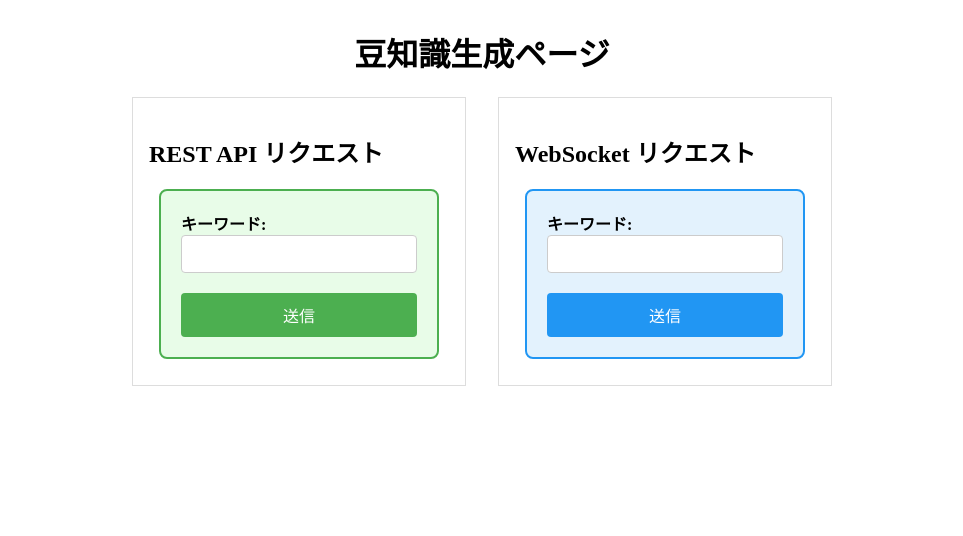
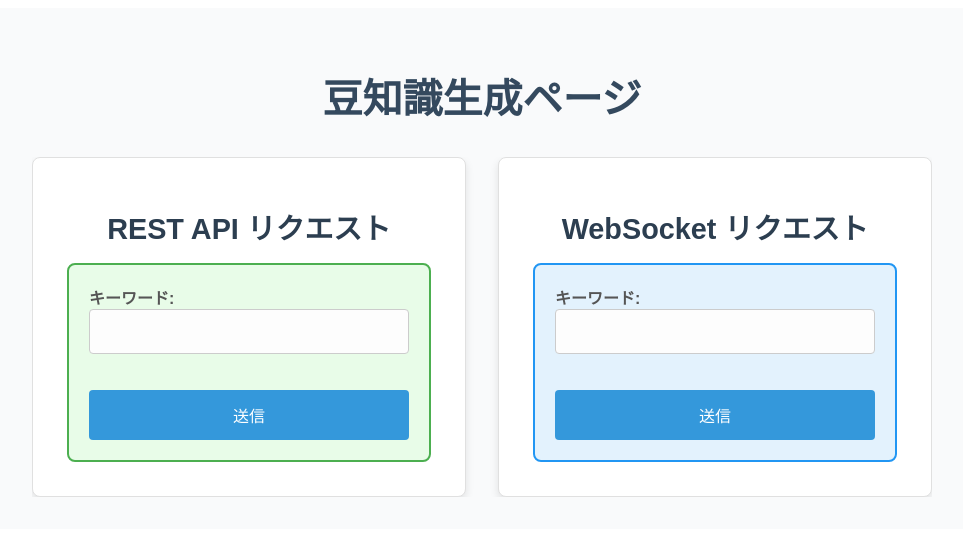
Before and after one commit to pinguksk109/react-generate-client, a React (Create React App) app: page / in a window 1280 px wide. Shown: the top 536 px of the page, without its empty margins (158-1121 px from the left). Built offline with nearby package versions, Linux system fonts and the light colour scheme; no server answers.

Commit message:
画面の見た目の部分を修正

```diff
--- a/src/App.jsx
+++ b/src/App.jsx
@@ -1,5 +1,5 @@
 import React from "react";
-import GenerateForm from "./components/GnerateForm";
+import GenerateForm from "./components/GenerateForm";
 
 const App = () => {
     return (
--- a/src/components/GnerateForm.jsx
+++ b/src/components/GenerateForm.jsx
@@ -1,5 +1,5 @@
 import React from "react";
-import RestApiForm from "./RestApiForm";
+import RestApiForm from "./RestApiForm.jsx";
 import WebSocketForm from "./WebSocketForm.jsx";
 import "./GenerateForm.scss";
 
--- a/src/components/GenerateForm.scss
+++ b/src/components/GenerateForm.scss
@@ -2,19 +2,105 @@
   display: flex;
   flex-direction: column;
   align-items: center;
+  padding: 2rem;
+  font-family: "Arial", sans-serif;
+  background-color: #f9fafb;
+
+  h1 {
+    font-size: 2.5rem;
+    margin-bottom: 2rem;
+    color: #34495e;
+    text-align: center;
   }
 
   .forms-container {
     display: flex;
+    flex-wrap: nowrap;
     gap: 2rem;
+    justify-content: center;
+    width: 100%;
+    max-width: 900px;
+    overflow-x: auto;
   }
 
   .form-section {
-  border: 1px solid #ddd;
-  padding: 1rem;
-  width: 300px;
+    background-color: #ffffff;
+    border: 1px solid #e0e0e0;
+    border-radius: 8px;
+    padding: 1.5rem;
+    width: 100%;
+    max-width: 400px;
+    box-shadow: 0 4px 8px rgba(0, 0, 0, 0.1);
+    transition: box-shadow 0.3s;
+
+    &:hover {
+      box-shadow: 0 8px 16px rgba(0, 0, 0, 0.2);
+    }
+
+    h2 {
+      font-size: 1.8rem;
+      color: #2c3e50;
+      margin-bottom: 1rem;
+      text-align: center;
+    }
+
+    form {
+      display: flex;
+      flex-direction: column;
+      gap: 1rem;
+
+      label {
+        font-size: 1rem;
+        color: #555;
+      }
+
+      input {
+        width: 100%;
+        padding: 0.8rem;
+        font-size: 1rem;
+        border: 1px solid #ccc;
+        border-radius: 4px;
+        background-color: #fdfdfd;
+
+        &:focus {
+          outline: none;
+          border-color: #3498db;
+          box-shadow: 0 0 5px rgba(52, 152, 219, 0.5);
+        }
+      }
+
+      button {
+        width: 100%;
+        padding: 0.8rem;
+        font-size: 1rem;
+        background-color: #3498db;
+        color: #fff;
+        border: none;
+        border-radius: 4px;
+        cursor: pointer;
+        transition: background-color 0.3s;
+
+        &:hover {
+          background-color: #2c80b4;
+        }
+
+        &:disabled {
+          background-color: #bdc3c7;
+          cursor: not-allowed;
+        }
+      }
+    }
+
+    .response {
+      margin-top: 1rem;
+      font-size: 1rem;
+      color: #27ae60;
     }
 
     .error {
-  color: red;
+      margin-top: 1rem;
+      font-size: 1rem;
+      color: #e74c3c;
     }
+  }
+}
--- a/src/components/RestApiForm.jsx
+++ b/src/components/RestApiForm.jsx
@@ -44,7 +44,7 @@ const RestApiForm = () => {
           {isLoading ? "生成中..." : "送信"}
         </button>
       </form>
-      {response && <p>レスポンス: {response}</p>}
+      {response && <p>{response}</p>}
       {error && <p className="error">エラー: {error}</p>}
     </div>
   );
--- a/src/components/WebSocketForm.jsx
+++ b/src/components/WebSocketForm.jsx
@@ -66,7 +66,7 @@ const WebSocketForm = () => {
           {isLoading ? "生成中..." : "送信"}
         </button>
       </form>
-      {response && <p>レスポンス: {response}</p>}
+      {response && <p>{response}</p>}
       {error && <p className="error">エラー: {error}</p>}
     </div>
   );
```
Lines whose indentation alone changed are shown as unchanged.
